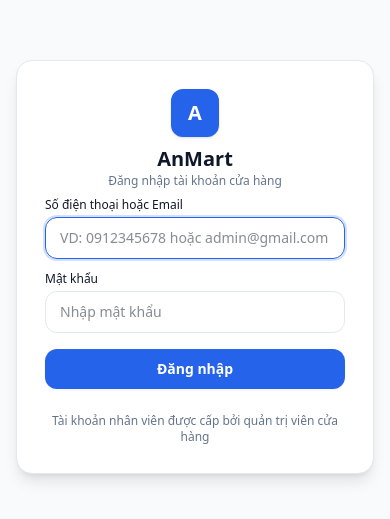
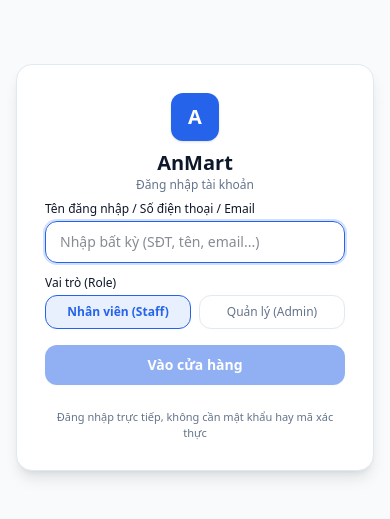
Before and after one commit to minhquang55/anmart, a Next.js app: page /catalog in a window 390 px wide. Shown: the part 155-674 px from the top of the page. Built offline with nearby package versions, Linux system fonts and the light colour scheme; no server answers.

Commit message:
feat(auth): allow any phone number or text login without verification

```diff
--- a/src/components/AuthGate.tsx
+++ b/src/components/AuthGate.tsx
@@ -1,17 +1,24 @@
 "use client";
 
-import { createContext, useContext, useEffect, useState } from "react";
-import type { Session, User } from "@supabase/supabase-js";
+import { createContext, useContext, useSyncExternalStore, useState } from "react";
 import { getSupabase } from "@/lib/supabase";
 
 export type UserRole = "admin" | "staff";
 
+export interface AppUser {
+  id: string;
+  name: string;
+  role: UserRole;
+}
+
 export interface AuthContextType {
-  user: User | null;
+  user: AppUser | null;
   role: UserRole;
   isAdmin: boolean;
   signOut: () => void;
 }
+
+const AUTH_STORAGE_KEY = "anmart.auth.session";
 
 export const AuthContext = createContext<AuthContextType>({
   user: null,
@@ -24,92 +31,66 @@ export function useAuth(): AuthContextType {
   return useContext(AuthContext);
 }
 
-function checkConfigError(): string {
-  const url = process.env.NEXT_PUBLIC_SUPABASE_URL;
-  const key = process.env.NEXT_PUBLIC_SUPABASE_ANON_KEY;
-  if (!url || !key) {
-    return "Thiếu NEXT_PUBLIC_SUPABASE_URL hoặc NEXT_PUBLIC_SUPABASE_ANON_KEY trong .env";
+function subscribe(callback: () => void) {
+  window.addEventListener("storage", callback);
+  return () => window.removeEventListener("storage", callback);
+}
+
+function getStoredSnapshot(): string {
+  try {
+    return localStorage.getItem(AUTH_STORAGE_KEY) || "";
+  } catch {
+    return "";
   }
+}
+
+function getServerSnapshot(): string {
   return "";
 }
 
-/** Xác định role từ user metadata hoặc bảng profiles trong DB */
-async function resolveRole(user: User): Promise<UserRole> {
-  // 1. Kiểm tra metadata trực tiếp từ Supabase Auth (nếu admin set trong Auth)
-  const metaRole = (user.app_metadata?.role || user.user_metadata?.role)?.toLowerCase();
-  if (metaRole === "admin") return "admin";
-
-  // 2. Thử truy vấn bảng public.profiles trong database
-  try {
-    const sb = getSupabase();
-    // Tự động đảm bảo user có bản ghi trong profiles
-    await sb
-      .from("profiles")
-      .upsert({ id: user.id, email: user.email }, { onConflict: "id", ignoreDuplicates: true });
-
-    const { data } = await sb
-      .from("profiles")
-      .select("role")
-      .eq("id", user.id)
-      .maybeSingle();
-
-    if (data?.role?.toLowerCase() === "admin") {
-      return "admin";
-    }
-  } catch {}
-
-  return "staff";
-}
-
-/** Chặn truy cập khi chưa đăng nhập Supabase. */
+/** Chặn truy cập khi chưa đăng nhập. */
 export default function AuthGate({
   children,
 }: {
   children: React.ReactNode | ((signOut: () => void) => React.ReactNode);
 }) {
-  const [configError] = useState(checkConfigError);
-  const [session, setSession] = useState<Session | null>(null);
-  const [role, setRole] = useState<UserRole>("staff");
-  const [ready, setReady] = useState(false);
+  const snapshot = useSyncExternalStore(subscribe, getStoredSnapshot, getServerSnapshot);
+  const [localUser, setLocalUser] = useState<AppUser | null>(null);
 
-  useEffect(() => {
-    if (configError) return;
-    const sb = getSupabase();
+  // Xác định user từ snapshot hoặc state cục bộ vừa đăng nhập
+  let currentUser: AppUser | null = localUser;
+  if (!currentUser && snapshot) {
+    try {
+      const parsed = JSON.parse(snapshot) as AppUser;
+      if (parsed?.name) currentUser = parsed;
+    } catch {}
+  }
 
-    async function handleSession(s: Session | null) {
-      setSession(s);
-      if (s?.user) {
-        const r = await resolveRole(s.user);
-        setRole(r);
-      } else {
-        setRole("staff");
-      }
-      setReady(true);
-    }
+  const handleLogin = (user: AppUser) => {
+    setLocalUser(user);
+    try {
+      localStorage.setItem(AUTH_STORAGE_KEY, JSON.stringify(user));
+    } catch {}
+  };
 
-    void sb.auth.getSession().then(({ data }) => {
-      void handleSession(data.session);
-    });
+  const signOut = () => {
+    setLocalUser(null);
+    try {
+      localStorage.removeItem(AUTH_STORAGE_KEY);
+    } catch {}
+    try {
+      void getSupabase().auth.signOut();
+    } catch {}
+  };
 
-    const { data } = sb.auth.onAuthStateChange((_e, s) => {
-      void handleSession(s);
-    });
-
-    return () => data.subscription.unsubscribe();
-  }, [configError]);
-
-  if (configError) return <div className="p-6 text-sm text-danger">{configError}</div>;
-  if (!ready) return <div className="p-6 text-sm text-muted">Đang tải...</div>;
-  if (!session) return <LoginForm />;
-
-  const signOut = () => void getSupabase().auth.signOut();
+  if (!currentUser) return <LoginForm onLogin={handleLogin} />;
 
   return (
     <AuthContext.Provider
       value={{
-        user: session.user,
-        role,
-        isAdmin: role === "admin",
+        user: currentUser,
+        role: currentUser.role,
+        isAdmin: currentUser.role === "admin",
         signOut,
       }}
     >
@@ -118,79 +99,34 @@ export default function AuthGate({
   );
 }
 
-function LoginForm() {
+function LoginForm({ onLogin }: { onLogin: (user: AppUser) => void }) {
   const [identifier, setIdentifier] = useState("");
-  const [password, setPassword] = useState("");
-  const [error, setError] = useState("");
+  const [role, setRole] = useState<UserRole>("staff");
   const [busy, setBusy] = useState(false);
 
-  async function submit(e: React.FormEvent) {
+  function submit(e: React.FormEvent) {
     e.preventDefault();
+    const name = identifier.trim();
+    if (!name) return;
+
     setBusy(true);
-    setError("");
 
-    const account = identifier.trim();
-    if (!account) {
-      setError("Vui lòng nhập số điện thoại hoặc email.");
-      setBusy(false);
-      return;
-    }
+    // Tự động gán quyền admin nếu tên hoặc sđt chứa từ khoá "admin"
+    const finalRole: UserRole =
+      role === "admin" || name.toLowerCase().includes("admin") ? "admin" : "staff";
 
-    const sb = getSupabase();
-    let lastError = "";
+    const user: AppUser = {
+      id: name,
+      name,
+      role: finalRole,
+    };
 
-    // 1. Nếu có @, đăng nhập bằng email trực tiếp
-    if (account.includes("@")) {
-      const { error: err } = await sb.auth.signInWithPassword({ email: account, password });
-      if (err) {
-        setError(err.message === "Invalid login credentials" ? "Email hoặc mật khẩu không chính xác." : `Lỗi đăng nhập: ${err.message}`);
-      }
-      setBusy(false);
-      return;
-    }
-
-    // 2. Thử tìm email qua số điện thoại từ bảng profiles
-    try {
-      const { data: foundEmail } = await sb.rpc("get_login_email", { identifier: account });
-      if (foundEmail) {
-        const { error: errFound } = await sb.auth.signInWithPassword({
-          email: foundEmail,
-          password,
-        });
-        if (!errFound) {
-          setBusy(false);
-          return;
-        }
-        lastError = errFound.message;
-      }
-    } catch {}
-
-    // 3. Đăng nhập theo quy ước số điện thoại gắn đuôi @anmart.vn (không cần bật nhà mạng SMS)
-    const cleanPhone = account.replace(/[^0-9]/g, "");
-    if (cleanPhone) {
-      const { error: errEmail } = await sb.auth.signInWithPassword({
-        email: `${cleanPhone}@anmart.vn`,
-        password,
-      });
-      if (!errEmail) {
-        setBusy(false);
-        return;
-      }
-      lastError = errEmail.message;
-    }
-
-    if (lastError === "Invalid login credentials") {
-      setError("Số điện thoại/Email hoặc mật khẩu không chính xác.");
-    } else if (lastError) {
-      setError(`Lỗi đăng nhập: ${lastError}`);
-    } else {
-      setError("Số điện thoại/Email hoặc mật khẩu không chính xác.");
-    }
+    onLogin(user);
     setBusy(false);
   }
 
   return (
-    <div className="grid min-h-screen place-items-center p-4">
+    <div className="grid min-h-screen place-items-center p-4 bg-background">
       <form
         onSubmit={submit}
         className="w-full max-w-sm space-y-4 rounded-2xl border border-border bg-card p-7 shadow-lg"
@@ -200,57 +136,65 @@ function LoginForm() {
             A
           </div>
           <h1 className="text-xl font-bold text-foreground">AnMart</h1>
-          <p className="text-xs text-muted">Đăng nhập tài khoản cửa hàng</p>
+          <p className="text-xs text-muted">Đăng nhập tài khoản</p>
         </div>
 
         <div className="space-y-3">
           <div>
             <label className="mb-1 block text-xs font-medium text-foreground">
-              Số điện thoại hoặc Email
+              Tên đăng nhập / Số điện thoại / Email
             </label>
             <input
               type="text"
               required
               autoFocus
-              autoComplete="username"
               value={identifier}
               onChange={(e) => setIdentifier(e.target.value)}
-              placeholder="VD: 0912345678 hoặc admin@gmail.com"
+              placeholder="Nhập bất kỳ (SĐT, tên, email...)"
               className="w-full rounded-xl border border-border bg-transparent px-3.5 py-2.5 text-sm transition-colors focus:border-primary focus:outline-hidden focus:ring-2 focus:ring-primary/20"
             />
           </div>
 
           <div>
             <label className="mb-1 block text-xs font-medium text-foreground">
-              Mật khẩu
+              Vai trò (Role)
             </label>
-            <input
-              type="password"
-              required
-              autoComplete="current-password"
-              value={password}
-              onChange={(e) => setPassword(e.target.value)}
-              placeholder="Nhập mật khẩu"
-              className="w-full rounded-xl border border-border bg-transparent px-3.5 py-2.5 text-sm transition-colors focus:border-primary focus:outline-hidden focus:ring-2 focus:ring-primary/20"
-            />
+            <div className="grid grid-cols-2 gap-2">
+              <button
+                type="button"
+                onClick={() => setRole("staff")}
+                className={`rounded-xl border py-2 text-xs font-medium transition-all ${
+                  role === "staff"
+                    ? "border-primary bg-primary/10 text-primary font-semibold"
+                    : "border-border text-muted hover:bg-muted/10"
+                }`}
+              >
+                Nhân viên (Staff)
+              </button>
+              <button
+                type="button"
+                onClick={() => setRole("admin")}
+                className={`rounded-xl border py-2 text-xs font-medium transition-all ${
+                  role === "admin"
+                    ? "border-primary bg-primary/10 text-primary font-semibold"
+                    : "border-border text-muted hover:bg-muted/10"
+                }`}
+              >
+                Quản lý (Admin)
+              </button>
+            </div>
           </div>
         </div>
 
-        {error && (
-          <div className="rounded-lg bg-danger/10 p-2.5 text-xs font-medium text-danger">
-            ⚠️ {error}
-          </div>
-        )}
-
         <button
-          disabled={busy}
+          disabled={busy || !identifier.trim()}
           className="w-full rounded-xl bg-primary py-2.5 text-sm font-semibold text-primary-foreground shadow-xs hover:bg-primary/90 disabled:opacity-50 transition-colors"
         >
-          {busy ? "Đang kiểm tra..." : "Đăng nhập"}
+          {busy ? "Đang vào..." : "Vào cửa hàng"}
         </button>
 
-        <p className="pt-2 text-center text-xs text-muted">
-          Tài khoản nhân viên được cấp bởi quản trị viên cửa hàng
+        <p className="pt-2 text-center text-[11px] text-muted">
+          Đăng nhập trực tiếp, không cần mật khẩu hay mã xác thực
         </p>
       </form>
     </div>
--- a/src/components/Shell.tsx
+++ b/src/components/Shell.tsx
@@ -66,9 +66,9 @@ function Frame({ children }: { children: React.ReactNode }) {
         </nav>
 
         <div className="mt-auto border-t border-border pt-3">
-          {user?.email && (
-            <div className="mb-2 truncate text-xs text-muted" title={user.email}>
-              {user.email}
+          {user?.name && (
+            <div className="mb-2 truncate text-xs text-muted" title={user.name}>
+              {user.name}
             </div>
           )}
           <button
```
